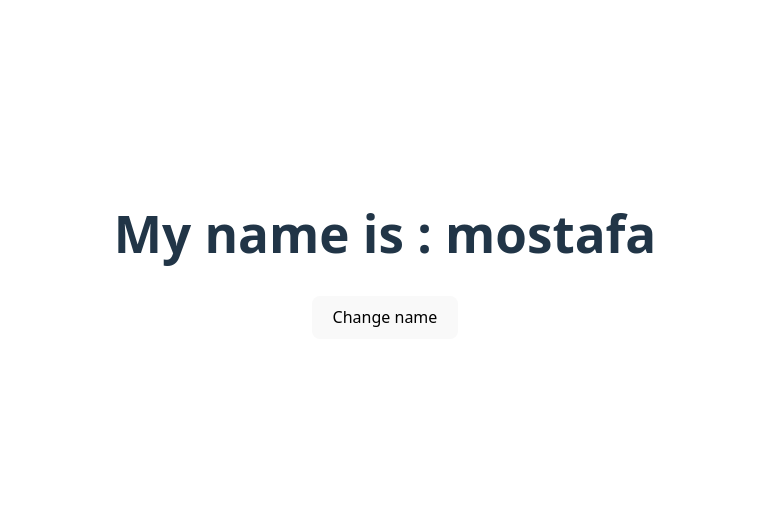
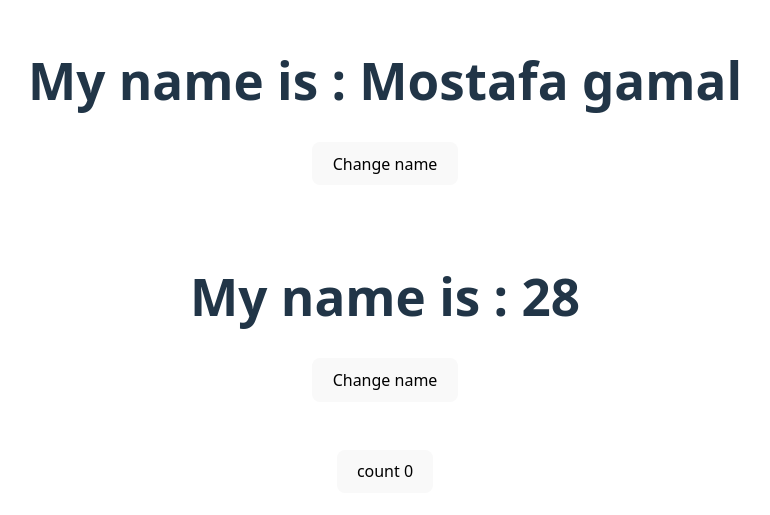
Before and after one commit to MostafaGamalKabil/react_form, a React (Vite) app: page / in a window 1280 px wide. Shown: the part 145-660 px from the top of the page, without its empty margins (255-1025 px from the left). Built offline with nearby package versions, Linux system fonts and the light colour scheme.

Commit message:
using useState To Change Name And Age And Counter

```diff
--- a/src/App.jsx
+++ b/src/App.jsx
@@ -1,21 +1,35 @@
+import './App.css'
+import { useState } from 'react';
+function App() {
 
-import './App.css'
+  const [person , ChangeName] = useState("Mostafa gamal")
+  const [age , ChangeAge] = useState(28)
+  const [increment , setIncrement] = useState(0)
 
-function App() {
-let person = "mostafa";
 
-const ChangeName = () => {
- person = "ElRAYK";
- console.log("ElRAYK");
-}
   return (
     <>
 
     <h1>My name is : {person} </h1>
-        <button onClick={ChangeName} >
+        <button onClick={() => {ChangeName("ELRAYEK")}} >
           Change name
         </button>
+      <br />
+      <br />
+      <br />
 
+    <h1>My name is : {age} </h1>
+        <button onClick={() => {ChangeAge(20)}} >
+          Change name
+        </button>
+      <br />
+      <br />
+      <br />
+
+
+        <button onClick={() => {setIncrement(increment+1)}} >
+          count {increment}
+        </button>
 
 
     </>
```
